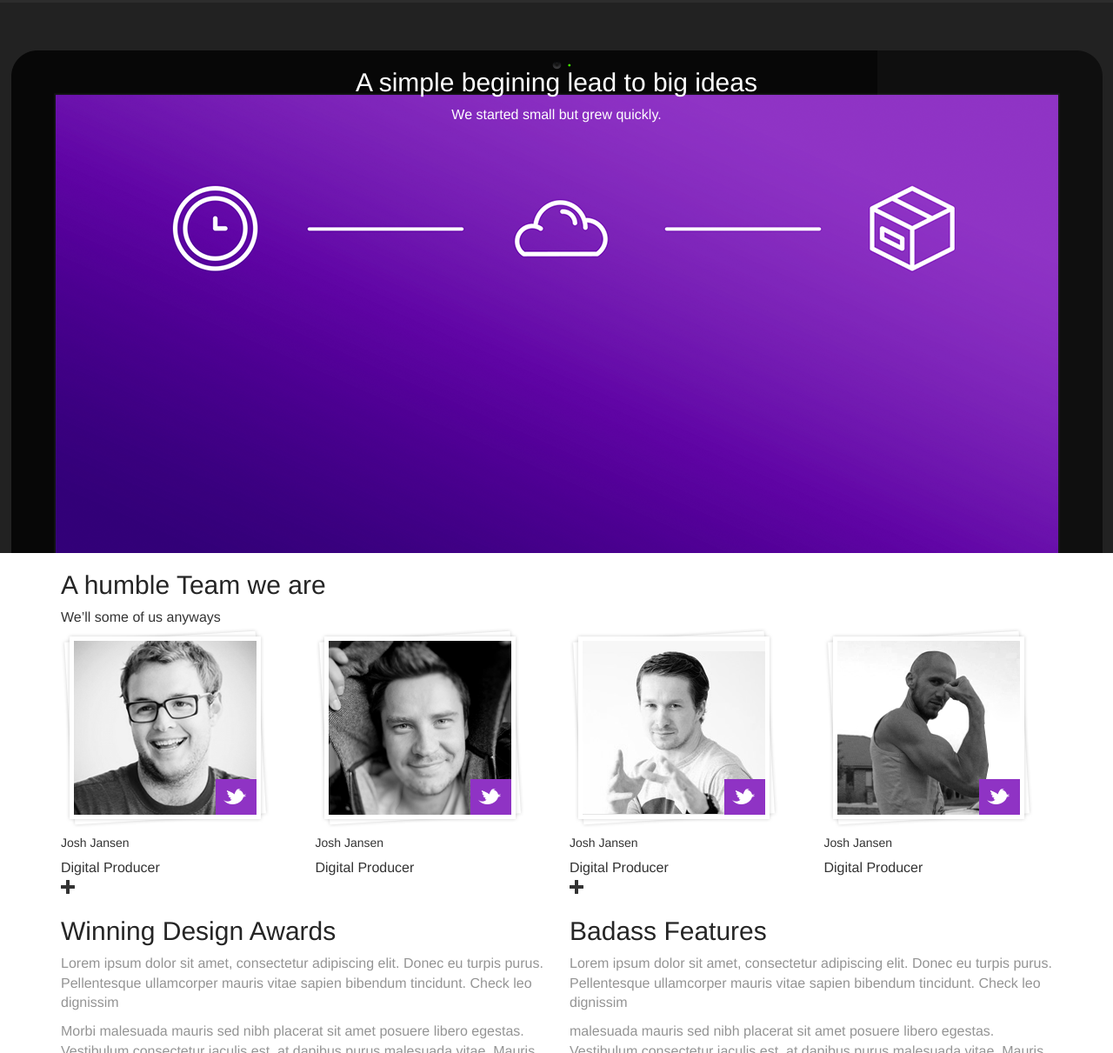
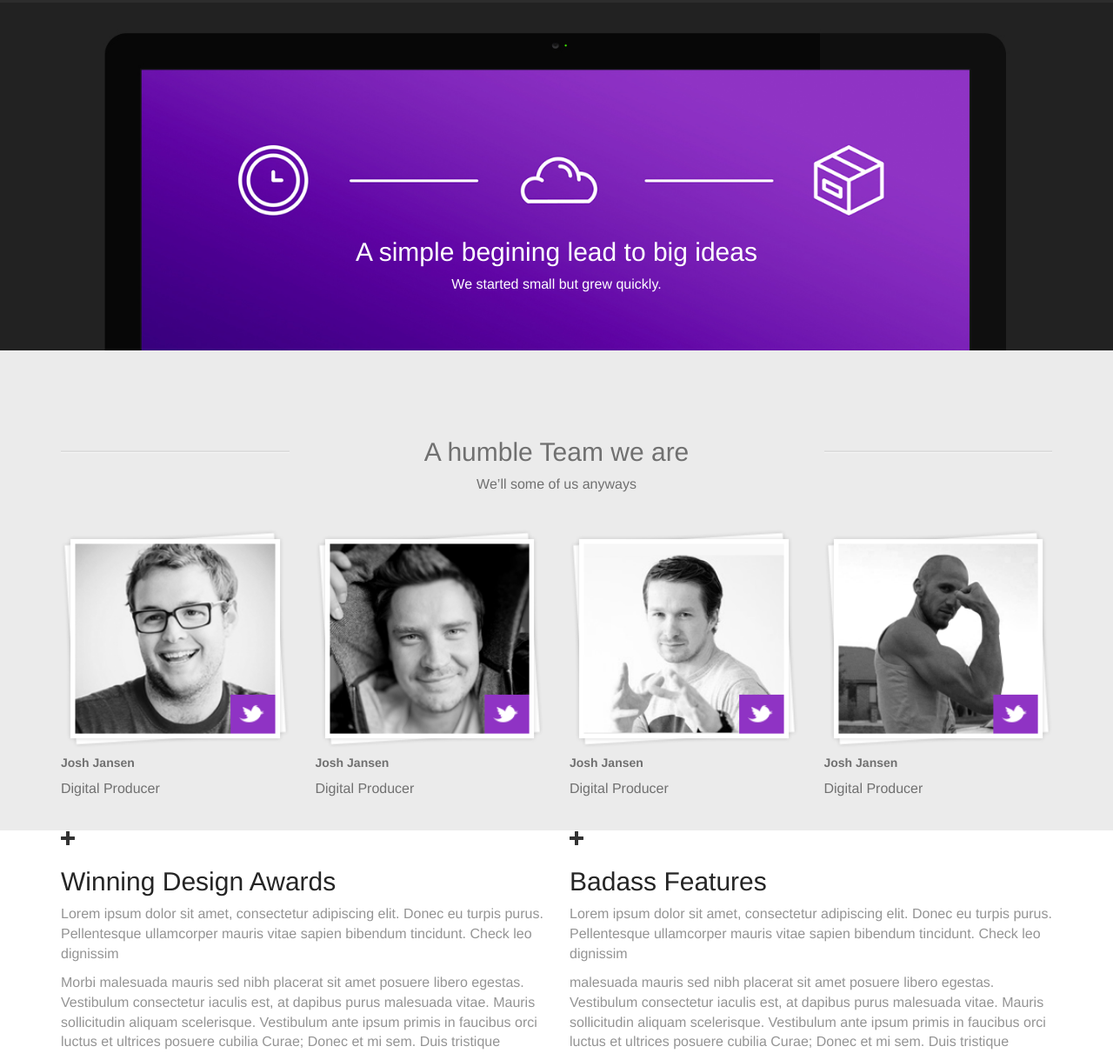
Before and after one commit to jason-pemmy/traveler, a website: page index.html in a window 1280 px wide. Shown: the part 1576-2787 px from the top of the page at 87% size. Drawn offline with nearby package versions, Linux system fonts and the light colour scheme; files whose address does not match are found by name.

Commit message:
build team component

```diff
--- a/index.html
+++ b/index.html
@@ -19,6 +19,7 @@
         <link rel="stylesheet" href="css/hero.css">
         <link rel="stylesheet" href="css/what-is-it.css">
         <link rel="stylesheet" href="css/what-it-does.css">
+        <link rel="stylesheet" href="css/who-we-are.css">
         <script src="js/vendor/modernizr-2.8.3.min.js"></script>
     </head>
     <body>
@@ -116,17 +117,17 @@
         <div class="who-we-are-container">
             <div class="container">
                 <div class="row">
-                    <div class="col-sm-12">
+                    <div class="col-sm-3"><span class="divider"></span></div>
+                    <div class="col-sm-6">
                         <h2>A humble Team we are</h2>
                         <span>We’ll some of us anyways</span>
                     </div>
+                    <div class="col-sm-3"><span class="divider"></span></div>
                 </div>
             </div>
-        </div><!-- end who we are -->
-
             <div class="the-team-container">
                 <div class="container">
-                <div class="row">
+                    <div class="row people">
                         <div class="col-sm-3">
                             <img src="img/person1.png" alt="person1">
                             <h5>Josh Jansen</h5>
@@ -157,7 +158,8 @@
                         </div>
                     </div>
                 </div>
-        </div><!-- end the team -->
+            </div>
+        </div><!-- end who we are -->
 
         <div class="awards-container">
             <div class="container">
--- a/scss/what-it-does.scss
+++ b/scss/what-it-does.scss
@@ -2,20 +2,27 @@
 
 .what-it-does-container {
     width: 100%;
-    padding-top: 5.5rem;
-    background-color: #222;
     color: #fff;
     text-align: center;
 
     .what-it-does-content-container {
         width: 100%;
-        height: 578px;
+        height: 400px;
         text-align: center;
-        background: url("../img/screen.png");
+        background: url("../img/screen.jpg");
         background-repeat: no-repeat;
         background-position: center;
+        background-size: cover;
 
         h2 {
+            position: relative;
+            top: 25rem;
+            color: #fff;
+        }
+
+        span {
+            position: relative;
+            top: 25rem;
             color: #fff;
         }
     }
--- /dev/null
+++ b/scss/who-we-are.scss
@@ -0,0 +1,40 @@
+@import './utils/colors';
+
+.who-we-are-container {
+    padding-top: 8rem;
+    background-color: $background-light;
+    text-align: center;
+    color: $dark-grey;
+
+    h2 {
+        color: $dark-grey;
+    }
+
+    .divider {
+        display: block;
+        width: 100%;
+        height: .3rem;
+        margin-top: 3.5rem;
+        background-color: #dedede;
+        border-bottom-style: solid;
+        border-bottom-color: #f5f5f5;
+        border-bottom-width: 1px;
+    }
+
+    .the-team-container {
+        padding-top: 4rem;
+        text-align: left;
+
+        .people {
+            margin-bottom: 3.5rem;
+        }
+
+        h5 {
+            font-weight: bold;
+        }
+
+        img {
+            width: 100%;
+        }
+    }
+}
```
Also changed, not shown: css/what-it-does.css, css/what-it-does.min.css, css/who-we-are.css (added), css/who-we-are.min.css (added), img/screen.jpg (added). Lines whose indentation alone changed are shown as unchanged.
